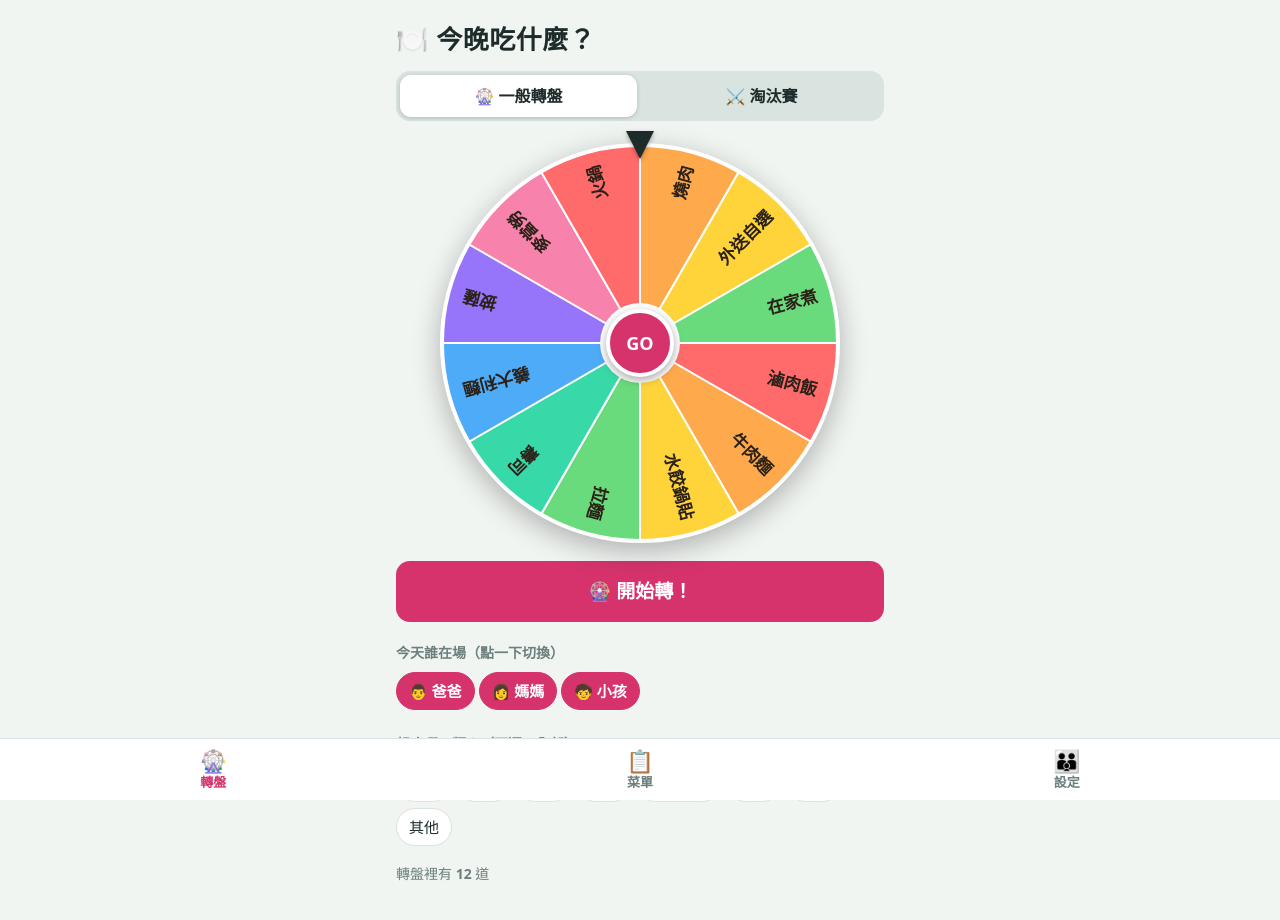
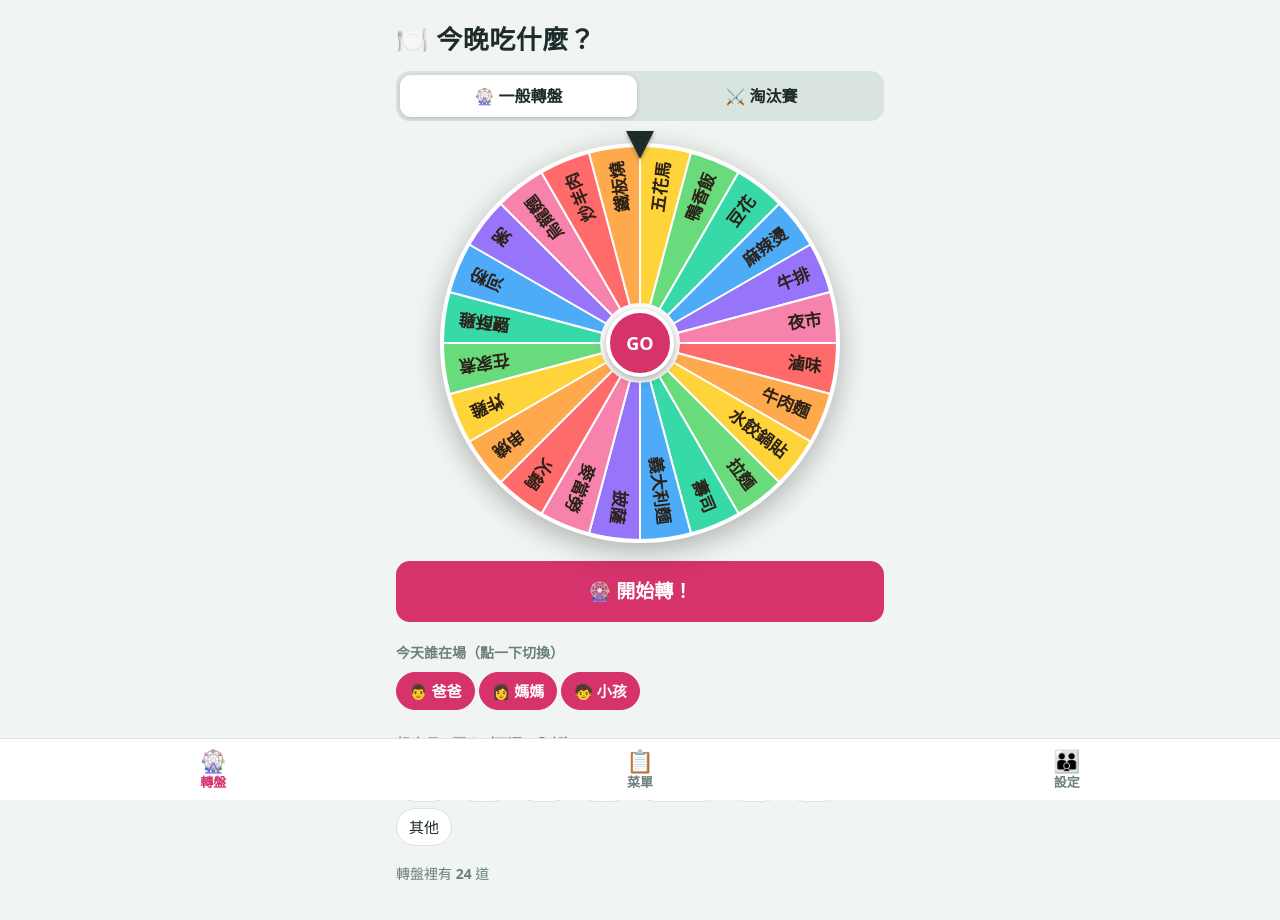
Before and after one commit to ChungChiYang/life-tools, a plain HTML site: page tools/Raffle-Spinner/index.html in a window 1280 px wide. Drawn offline with Linux system fonts and the light colour scheme.

Commit message:
Update index.html

```diff
--- a/tools/Raffle-Spinner/index.html
+++ b/tools/Raffle-Spinner/index.html
@@ -108,7 +108,7 @@ const mk=(n,c)=>({id:uid(),n,c,p:{}});
 const DEF=()=>({
   members:[{id:'m1',name:'爸爸',e:'👨'},{id:'m2',name:'媽媽',e:'👩'},{id:'m3',name:'小孩',e:'🧒'}],
   present:{},
-  dishes:[mk('滷肉飯','中式'),mk('牛肉麵','中式'),mk('水餃鍋貼','中式'),mk('拉麵','日式'),mk('壽司','日式'),mk('義大利麵','西式'),mk('披薩','西式'),mk('麥當勞','速食'),mk('火鍋','火鍋燒烤'),mk('燒肉','火鍋燒烤'),mk('外送自選','外送'),mk('在家煮','自煮')],
+  dishes:[mk('滷味','中式'),mk('牛肉麵','中式'),mk('水餃鍋貼','中式'),mk('拉麵','日式'),mk('壽司','日式'),mk('義大利麵','西式'),mk('披薩','西式'),mk('麥當勞','速食'),mk('火鍋','火鍋燒烤'),mk('串燒','火鍋燒烤'),mk('炸雞','速食'),mk('在家煮','自煮'),mk('鹽酥雞','速食'),mk('河粉','其他'),mk('粥','中式'),mk('烏龍麵','日式'),mk('炒羊肉','中式'),mk('鐵板燒','中式'),mk('五花馬','中式'),mk('鴨香飯','中式'),mk('豆花','其他'),mk('麻辣燙','火鍋燒烤'),mk('牛排','西式'),mk('夜市','其他')],
   cats:[],mode:'normal',avoid:false,hist:[]
 });
 let S=null;
```
